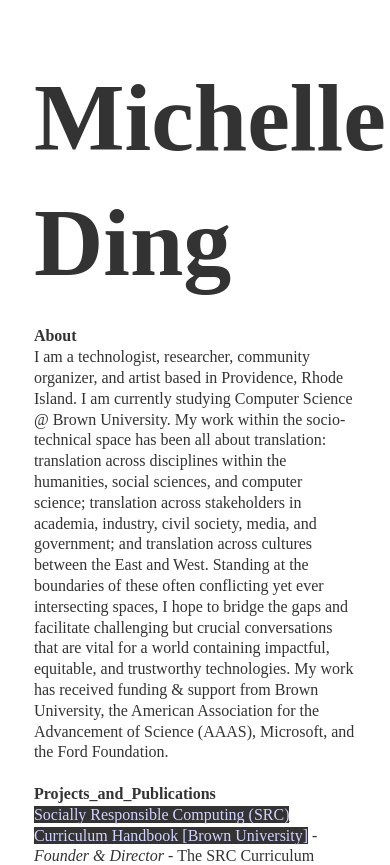
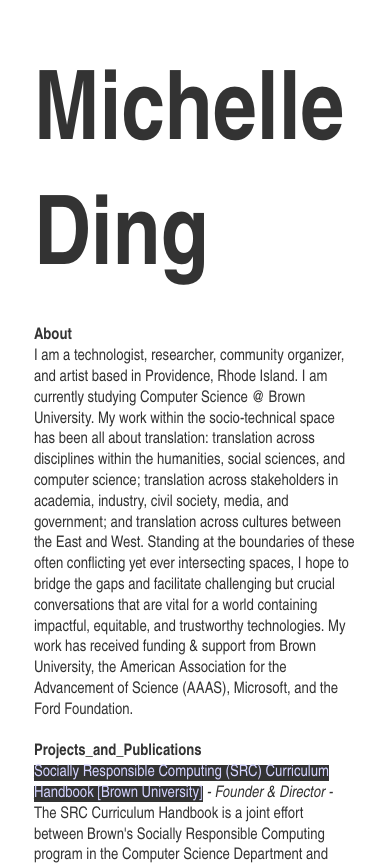
Before and after one commit to michelle-ding/michelle-ding.github.io, a React (Create React App) app: page / in a window 390 px wide. Shown: the top 865 px of the page. Built offline with nearby package versions, Linux system fonts and the light colour scheme; the HTML template or start-up script is replaced by a standard one.

Commit message:
font change - mobile css

```diff
--- a/src/styles/App.css
+++ b/src/styles/App.css
@@ -157,6 +157,10 @@
     visibility: hidden;
   }
 
+  div{
+    font-family: Arial Narrow, sans-serif
+  }
+
   .container{
     margin-top: 3em;
     margin-left: 0.5em;
```
Also changed, not shown: src/styles/index.css (line endings or trailing spaces).
